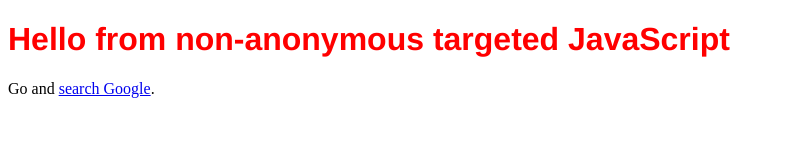
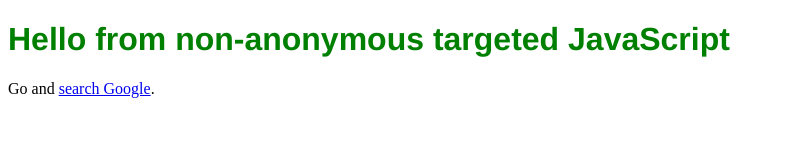
Before and after one commit to fwd-2021/week-13, a plain HTML site: page index.html in a window 1280 px wide. Both pictures are taken after a click on the element "Hello from HTML". Shown: the whole page, without its empty margins (0-785 px from the left). Drawn offline with Linux system fonts and the light colour scheme.

Commit message:
Demonstrate .was-clicked class and CSS

```diff
--- a/assets/css/screen.css
+++ b/assets/css/screen.css
@@ -6,3 +6,7 @@ h1 {
   color: red;
   cursor: pointer;
 }
+
+h1.was-clicked {
+  color: green;
+}
--- a/assets/js/main.js
+++ b/assets/js/main.js
@@ -5,5 +5,7 @@ var h1 = document.querySelector('h1');
 h1.addEventListener('click', handleHeadingClick);
 
 function handleHeadingClick(event) {
-  event.target.innerText = 'Hello from non-anonymous targeted JavaScript';
+  var heading = event.target;
+  heading.innerText = 'Hello from non-anonymous targeted JavaScript';
+  heading.className = 'was-clicked';
 }
```
